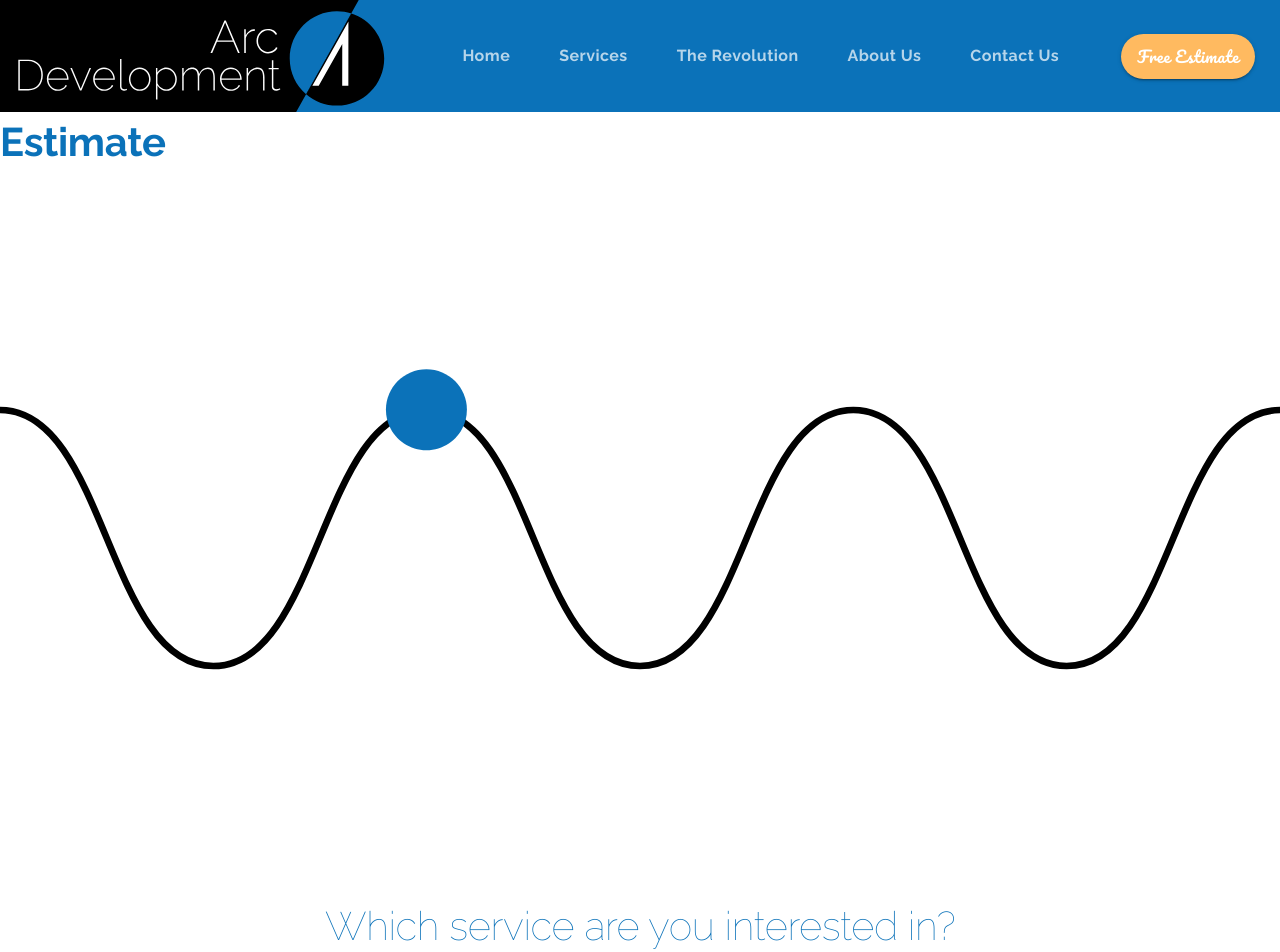
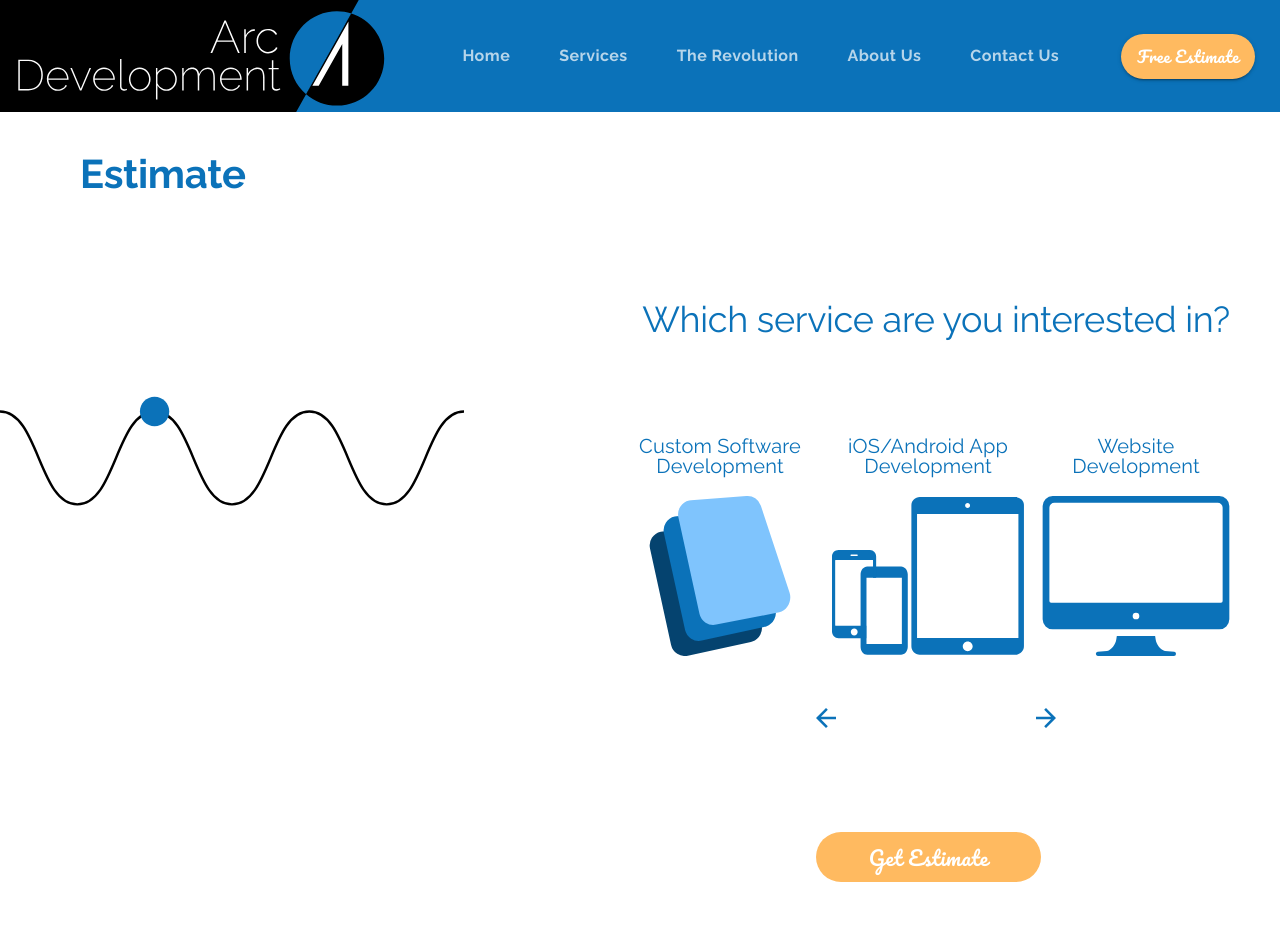
Before and after one commit to jeromeski/aceevolution, a React (Create React App) app: page /estimate in a window 1280 px wide. Shown: the top 952 px of the page. Built offline with nearby package versions, Linux system fonts and the light colour scheme.

Commit message:
Estimate Page - Setup Pt 2

```diff
--- a/src/components/Estimate.js
+++ b/src/components/Estimate.js
@@ -30,7 +30,24 @@ import biometrics from '../assets/biometrics.svg';
 
 import estimateAnimation from '../animations/estimateAnimation/data.json';
 
-const useStyles = makeStyles(theme => {});
+const useStyles = makeStyles(theme => ({
+  icon: {
+    width: '12em',
+    height: '10em'
+  },
+  estimateButton: {
+    ...theme.typography.estimate,
+    borderRadius: 50,
+    backgroundColor: theme.palette.common.orange,
+    height: 50,
+    width: 225,
+    fontSize: '1.25rem',
+    marginTop: '5em',
+    '&:hover': {
+      backgroundColor: theme.palette.secondary.light
+    }
+  }
+}));
 
 const Estimate = () => {
   const classes = useStyles();
@@ -47,59 +64,109 @@ const Estimate = () => {
 
   return (
     <Grid container direction='row'>
-      <Grid item container direction='column'>
-        <Grid item>
+      <Grid item container direction='column' lg wrap='nowrap'>
+        <Grid item style={{ marginTop: '2em', marginLeft: '5em' }}>
           <Typography variant='h2'>Estimate</Typography>
         </Grid>
-        <Grid item>
+        <Grid item style={{ marginRight: '10em', maxWidth: '50em' }}>
           <Lottie
             options={defaultOptions}
             isStopped
             height='100%'
             width='100%'
+            style={{ marginTop: '5em' }}
           />
         </Grid>
       </Grid>
-      <Grid item container direction='column'>
+      <Grid
+        item
+        container
+        direction='column'
+        lg
+        style={{ marginRight: '2em', marginBottom: '25em' }}
+        alignItems='center'>
         <Grid item>
           <Typography
             variant='h2'
             align='center'
-            style={{ fontWeight: 300 }}
+            style={{
+              fontSize: '2.25rem',
+              fontWeight: 500,
+              marginBottom: '2.5em',
+              marginTop: '5em'
+            }}
             gutterBottom>
             Which service are you interested in?
           </Typography>
         </Grid>
         <Grid item container>
-          <Grid item container direction='column'>
-            <Grid item style={{maxWidth: '12em'}}>
-              <Typography variant='h6' align='center'>
+          <Grid item container direction='column' md>
+            <Grid item style={{ maxWidth: '12em' }}>
+              <Typography
+                variant='h6'
+                align='center'
+                style={{ marginBottom: '1em' }}>
                 Custom Software Development
               </Typography>
             </Grid>
             <Grid item>
-             <img src={software} alt='three floating screen' />
+              <img
+                src={software}
+                alt='three floating screen'
+                className={classes.icon}
+              />
             </Grid>
           </Grid>
-          <Grid item container direction='column'>
-            <Grid item style={{maxWidth: '12em'}}>
-              <Typography variant='h6' align='center'>
+          <Grid item container direction='column' md>
+            <Grid item style={{ maxWidth: '12em' }}>
+              <Typography
+                variant='h6'
+                align='center'
+                style={{ marginBottom: '1em' }}>
                 iOS/Android App Development
               </Typography>
             </Grid>
             <Grid item>
-             <img src={mobile} alt='phones and tablet outlines' />
+              <img
+                src={mobile}
+                alt='phones and tablet outlines'
+                className={classes.icon}
+              />
             </Grid>
           </Grid>
-          <Grid item container direction='column'>
-            <Grid item style={{maxWidth: '12em'}}>
-              <Typography variant='h6' align='center'>
+          <Grid item container direction='column' md>
+            <Grid item style={{ maxWidth: '12em' }}>
+              <Typography
+                variant='h6'
+                align='center'
+                style={{ marginBottom: '1em' }}>
                 Website Development
               </Typography>
             </Grid>
             <Grid item>
-             <img src={website} alt='computer outline' />
+              <img
+                src={website}
+                alt='computer outline'
+                className={classes.icon}
+              />
             </Grid>
+          </Grid>
+        </Grid>
+        <Grid
+          item
+          container
+          justify='space-between'
+          style={{ width: '15em', marginTop: '3em' }}>
+          <Grid item>
+            <img src={backArrow} alt='Previous question' />
+          </Grid>
+          <Grid item>
+            <img src={forwardArrow} alt='Next question' />
+          </Grid>
+          <Grid item>
+            <Button variant='container' className={classes.estimateButton}>
+            Get Estimate
+            </Button>
           </Grid>
         </Grid>
       </Grid>
--- a/src/components/ui/Theme.js
+++ b/src/components/ui/Theme.js
@@ -32,7 +32,8 @@ export default createMuiTheme({
     h6: {
       fontWeight: 500,
       fontFamily: 'Raleway',
-      color: arcBlue
+      color: arcBlue,
+      lineHeight: 1
     },
     subtitle1: {
       fontSize: '1.25rem',
```
